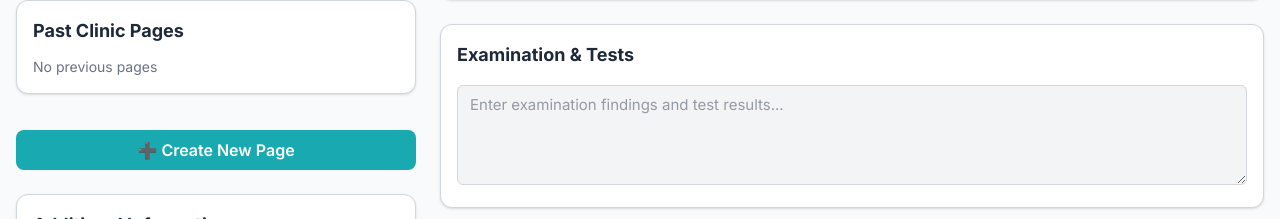
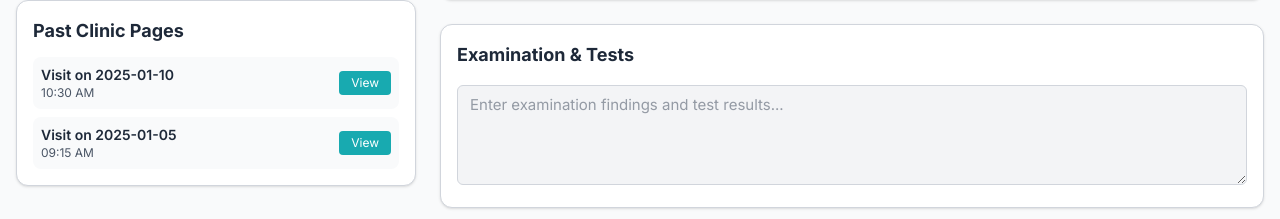
Before and after one commit to IndikaMadhushan/Healthify-FrontEnd, a React (Vite) app: page /doctor-clinic-book/1/1 in a window 1280 px wide. Shown: the part 404-623 px from the top of the page. Built offline with nearby package versions, Linux system fonts and the light colour scheme.

Commit message:
change clinic book for temporary dummy data

```diff
--- a/src/pages/ClinicBookPage/DoctorClinicBookPage.jsx
+++ b/src/pages/ClinicBookPage/DoctorClinicBookPage.jsx
@@ -10,9 +10,11 @@ import { AdditionalNotesCard } from "../../components/DoctorCards/AdditionalNote
 import { VitalSignsCard } from "../../components/DoctorCards/VitalSignsCard";
 import { MedicationCard } from "../../components/DoctorCards/MedicationCard";
 import { PastClinicPagesCard } from "../../components/DoctorCards/PastClinicPagesCard";
+import { pastClinicPagesDummy } from "./pastClinicPages";
 
 export default function DoctorClinicBookPage() {
   const navigate = useNavigate();
+
 
   // ==================== MOCK PATIENT DATA ====================
   const patientInfo = {
@@ -24,11 +26,52 @@ export default function DoctorClinicBookPage() {
     medicationPurpose: "Treat Gastritis",
   };
 
-  // ==================== MOCK PAST CLINIC PAGES ====================
-  const [pastPages, setPastPages] = useState(() => {
-    const saved = localStorage.getItem("pastClinicPages");
-    return saved ? JSON.parse(saved) : [];
-  });
+  //👇when remove dummy file uncomment this//////////////////////////////////////////////
+  // const [pastPages, setPastPages] = useState(() => {
+  //   const saved = localStorage.getItem("pastClinicPages");
+  //   return saved ? JSON.parse(saved) : [];
+  // });
+
+
+
+
+
+
+
+
+//comment when remove dummy data()//////////////////////////////////
+const [pastPages, setPastPages] = useState(() => {
+  const saved = localStorage.getItem("pastClinicPages");
+
+  if (saved) {
+    const parsed = JSON.parse(saved);
+
+    // 👇 THIS IS THE KEY FIX
+    if (Array.isArray(parsed) && parsed.length > 0) {
+      return parsed;
+    }
+  }
+
+  // If empty or not found → load dummy
+  localStorage.setItem(
+    "pastClinicPages",
+    JSON.stringify(pastClinicPagesDummy)
+  );
+
+  return pastClinicPagesDummy;
+});
+
+  useEffect(() => {
+  console.log("PAST PAGES STATE:", pastPages);
+}, [pastPages]);
+//this ////////////////////////////////////////////////////////////////
+
+
+
+
+
+
+
 
   // ==================== FORM STATE ====================
   const [formData, setFormData] = useState({
--- /dev/null
+++ b/src/pages/ClinicBookPage/pastClinicPages.js
@@ -0,0 +1,48 @@
+export const pastClinicPagesDummy = [
+  {
+    id: "CONSULT_001",
+    date: "2025-01-10",
+    time: "10:30 AM",
+    reason: "Gastritis follow-up",
+    fullData: {
+      timestamp: "2025-01-10T10:30:00Z",
+      pageData: {
+        date: "2025-01-10",
+        reasonForVisit: "Gastritis follow-up",
+        examinationNotes: "Mild epigastric tenderness",
+        bloodPressure: "120/80",
+        pulse: "72",
+        temperature: "36.8",
+        weight: "55kg",
+        respiratoryRate: "18",
+        suggestedTests: "H. pylori test",
+        doctorNote: "Continue PPI",
+        nextClinicDate: "2025-01-20",
+        medication: "Omeprazole",
+      },
+    },
+  },
+  {
+    id: "CONSULT_002",
+    date: "2025-01-05",
+    time: "09:15 AM",
+    reason: "Abdominal pain",
+    fullData: {
+      timestamp: "2025-01-05T09:15:00Z",
+      pageData: {
+        date: "2025-01-05",
+        reasonForVisit: "Abdominal pain",
+        examinationNotes: "No guarding",
+        bloodPressure: "118/76",
+        pulse: "70",
+        temperature: "37.0",
+        weight: "54kg",
+        respiratoryRate: "17",
+        suggestedTests: "",
+        doctorNote: "Observe",
+        nextClinicDate: "",
+        medication: "Antacid",
+      },
+    },
+  },
+];
```
